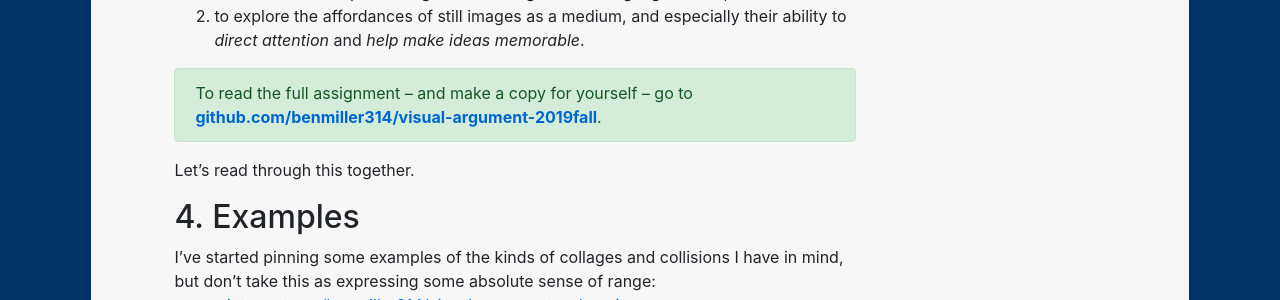
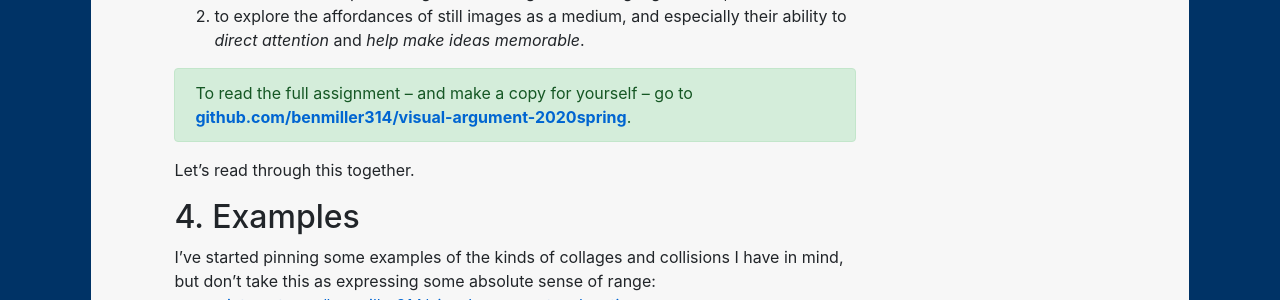
Before and after one commit to benmiller314/cdm2020spring, a Jekyll site: the page built from plans/lesson-09.md, in a window 1280 px wide and 900 px high, scrolled down 2095 px. Shown: the part 153-453 px from the top of the window. Built offline with Jekyll 4.4.1, drawn with Linux system fonts in a browser that asks for light colours; our own code applies the rules of GitHub Pages for plain Markdown files.

Commit message:
use 2020spring link

```diff
--- a/plans/lesson-09.md
+++ b/plans/lesson-09.md
@@ -72,7 +72,7 @@ Your second project is to **make a rhetorical claim through the juxtaposition of
 2. to explore the affordances of still images as a medium, and especially their ability to _direct attention_ and _help make ideas memorable_.
 
 <div class="alert alert-success">
-To read the full assignment – and make a copy for yourself – go to <strong><a href="https://github.com/benmiller314/visual-argument-2019fall#project-2-visual-argument--rhetorical-collage">github.com/benmiller314/visual-argument-2019fall</a></strong>.
+To read the full assignment – and make a copy for yourself – go to <strong><a href="https://github.com/benmiller314/visual-argument-2020spring#project-2-visual-argument--rhetorical-collage">github.com/benmiller314/visual-argument-2020spring</a></strong>.
 </div>
 
 Let's read through this together.
```
